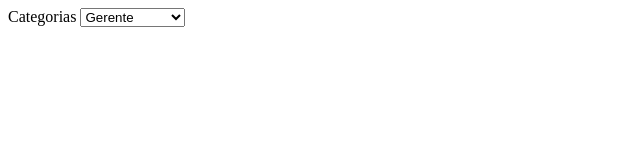
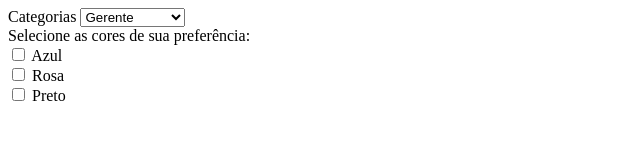
Before and after one commit to nathalialmeida/formulario, a plain HTML site: page index.html in a window 1280 px wide. Shown: the whole page, without its empty margins (0-640 px from the left). Drawn offline with Linux system fonts and the light colour scheme.

Commit message:
Adicionamos checkbox de cores 09032022

```diff
--- a/index.html
+++ b/index.html
@@ -14,5 +14,20 @@
                 <option value="administrador">Administrador</option>
             </select>
         </div>
+        <div>
+            <label>Selecione as cores de sua preferência: </label>
+            <br/>
+            <input type="checkbox" name="blue" id="blue"/>
+            <label for="blue">Azul</label>
+            <br/>
+
+            <input type="checkbox" name="pink" id="pink"/>
+            <label for="pink">Rosa</label>
+            <br/>
+
+            <input type="checkbox" name="black" id="blak"/>
+            <label for="black">Preto</label>
+            <br/>
+        </div>
     </body>
 </html>
```
